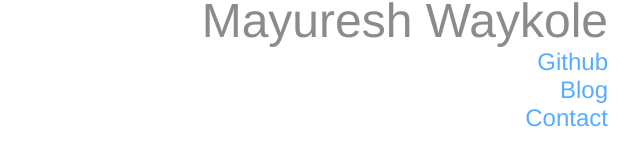
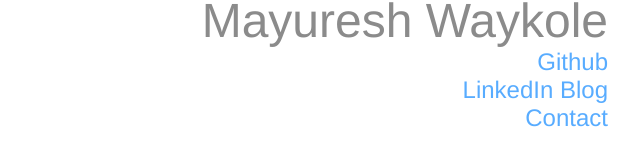
Before and after one commit to mayureshnw/Mnw2212.github.io, a plain HTML site: page index.html in a window 1280 px wide. Shown: the part 293-458 px from the top of the page, without its empty margins (640-1280 px from the left). Drawn offline with Linux system fonts and the light colour scheme.

Commit message:
Update index.html

```diff
--- a/index.html
+++ b/index.html
@@ -49,6 +49,7 @@
 
 	<font size="5" color="#58ACFA" >
 			<a href="http://www.github.com/Mnw2212">Github<br></a>
+			<a href="http://www.linkedin.com/pub/mayuresh-waykole/7a/176/747">LinkedIn</a>
 			<a href="http://www.mayureshwaykole.wordpress.com">Blog<br></a>
 			<a href="mailto:mayuresh2212@gmail.com">Contact<br></a>
 		</p>
```
